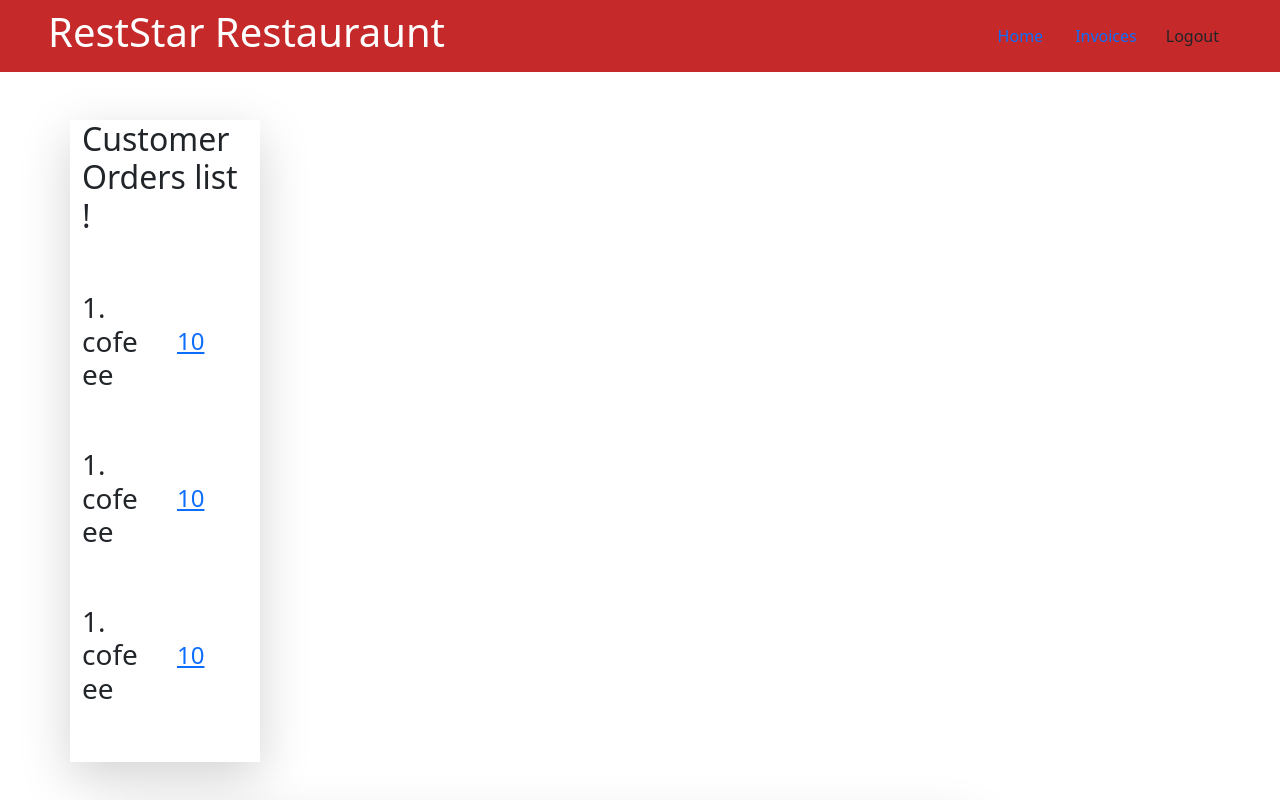
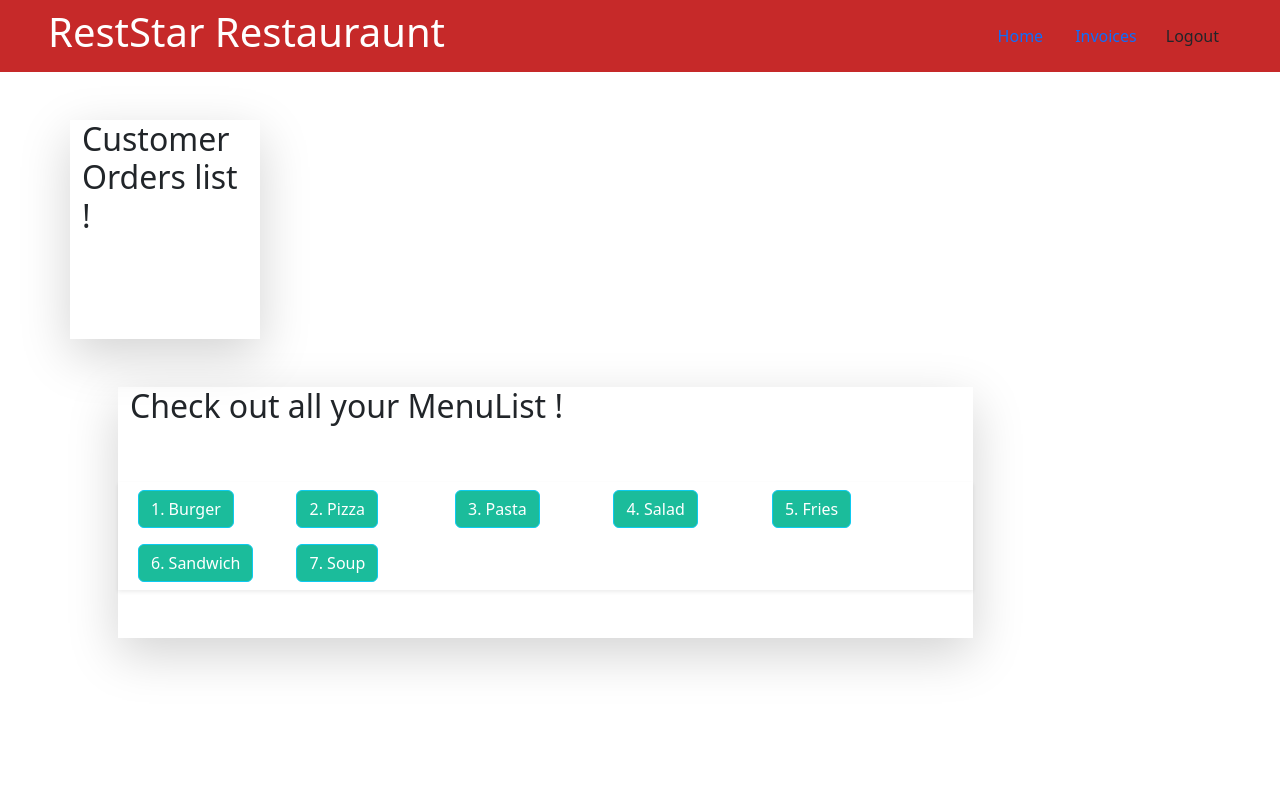
Before and after one commit to khorimoore/RestStar, a React (Vite) app in the folder client/: page / in a window 1280 px wide. Shown: the top 800 px of the page. Built offline with nearby package versions, Linux system fonts and the light colour scheme.

Commit message:
menulist addign to customer orderlist

```diff
--- a/client/src/components/CustomerOrders.tsx
+++ b/client/src/components/CustomerOrders.tsx
@@ -14,16 +14,16 @@ const CustomerList: React.FC<CustomerOrderProps> = ({ customerOrders }) => {
             <h2 className="pb-5">
                  Customer Orders list !
             </h2>
-            {customerOrders && customerOrders.map((customerOrder) => (
-                <div className="row align-center mb-5 fw-0" key={customerOrder.id}>
-                    <div className="col-md-6">
-                        <h3>{customerOrder.id}. {customerOrder.name}</h3>
-                    </div>
-                    <div className="col-md-6">
-                        <h4><a href={`mailto:${customerOrder.price}`}>{customerOrder.price}</a></h4>
-                    </div>
+            <div className="row align-center mb-5 fw-0" >
+            {customerOrders && customerOrders.map((customerOrder,index) => (
+                <div className="col-md-12" key={customerOrder.id}>
+                    <h3>{index}. {customerOrder.name} {customerOrder.price}</h3>
+
                 </div>
+
+
             ))}
+            </div>
         </>
     );
 };
--- a/client/src/components/MenuList.tsx
+++ b/client/src/components/MenuList.tsx
@@ -5,10 +5,11 @@ import type { MenuListData } from "../interfaces/MenuListData";
 
 // Define the props for the component
 interface MenuListProps {
-    menuLists: MenuListData[] | null; // users can be an array of UserData objects or null
+    menuLists: MenuListData[] | null; // users can be an array of MenuData objects or null
+    addOrders(id:number):void
 }
 
-const MenuList: React.FC<MenuListProps> = ({ menuLists }) => {
+const MenuList: React.FC<MenuListProps> = ({ menuLists,addOrders }) => {
     return (
         <>
             <h2 className="pb-5">
@@ -18,7 +19,7 @@ const MenuList: React.FC<MenuListProps> = ({ menuLists }) => {
             {menuLists && menuLists.map((menuList) => (
 
                     <div className="col-2 m-2" key={menuList.id}>
-                        <button className='btn btn-info'>{menuList.id}. {menuList.name}</button>
+                        <button className='btn btn-info' onClick={()=>addOrders(menuList.id)}>{menuList.id}. {menuList.name}</button>
                     </div>
             ))}
             </div>
--- a/client/src/interfaces/MenuListData.tsx
+++ b/client/src/interfaces/MenuListData.tsx
@@ -1,5 +1,5 @@
 export interface MenuListData {
-    id: number | null;
+    id: number;
     name: string | null;
     price: number | null;
 }
--- a/client/src/pages/Home.tsx
+++ b/client/src/pages/Home.tsx
@@ -1,6 +1,7 @@
 import { useState, useEffect, useLayoutEffect } from "react";
 import { retrieveUsers } from "../api/userAPI";
 import type { UserData } from "../interfaces/UserData";
+import type { CustomerOrderData } from "../interfaces/CustomerOrderData";
 import ErrorPage from "./ErrorPage";
 import MenuList from '../components/MenuList';
 import CustomerOrders from '../components/CustomerOrders';
@@ -8,9 +9,18 @@ import auth from '../utils/auth';
 
 const Home = () => {
 
+
+
+
+
+
+
+
+
     const [users, setUsers] = useState<UserData[]>([]);
     const [error, setError] = useState(false);
     const [loginCheck, setLoginCheck] = useState(false);
+    const [customerOrderList, setCustomerOrderList] = useState([] as CustomerOrderData[]);
 
     useEffect(() => {
         if (loginCheck) {
@@ -37,6 +47,15 @@ const Home = () => {
             setError(true);
         }
     }
+    const addOrders = (id: number) => {
+        // Find the food item by ID
+        const foodItem = foodItems.filter(item => item.id === id);
+        if (foodItem) { // If a food item is found
+            // Update the customer order list
+            setCustomerOrderList(prev=>[...prev, ...foodItem]);
+        }
+    };
+
     const foodItems = [
         { id: 1, name: "Burger", price: 5.99 },
         { id: 2, name: "Pizza", price: 8.99 },
@@ -64,12 +83,13 @@ const Home = () => {
 
                         <div className="row">
                             <div className="col-2 shadow-lg text-break">
-                                <CustomerOrders customerOrders={[{id:1,name:'cofeee',price:10},{id:1,name:'cofeee',price:10},{id:1,name:'cofeee',price:10}]}/>
+                                {/* <CustomerOrders customerOrders={[{id:1,name:'cofeee',price:10},{id:1,name:'cofeee',price:10},{id:1,name:'cofeee',price:10}]}/>      */}
+                                <CustomerOrders customerOrders={customerOrderList} />
                             </div>
 
 
                             <div className="col-9 m-5 shadow-lg">
-                                <MenuList menuLists={foodItems} />
+                                <MenuList menuLists={foodItems} addOrders={addOrders}/>
                             </div>
                         </div>
 
```
